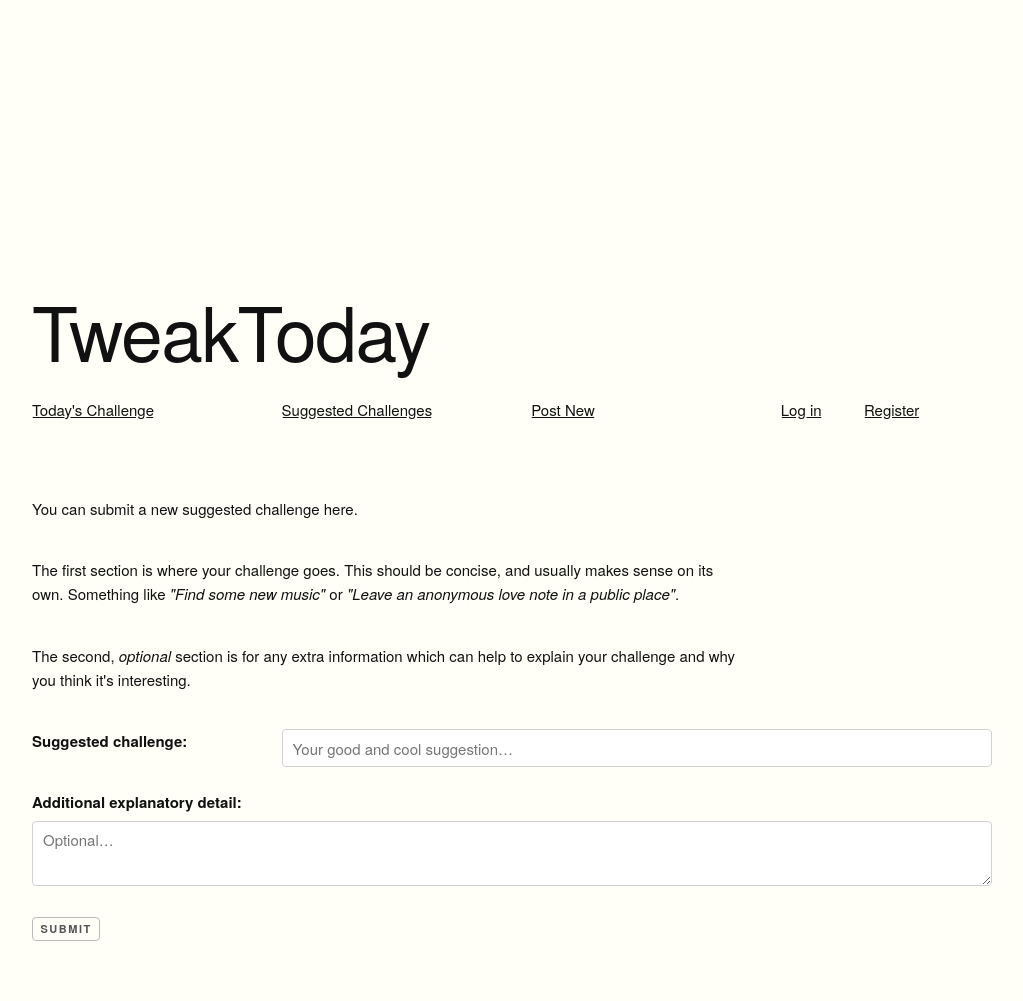
After one commit to probablytom/tweaktoday, a Django app: template tt_core/templates/tt_core/new_suggestion.html in a window 1280 px wide. The commit adds this page. Shown: the whole page, without its empty margins (128-1151 px from the left). Run offline with Django 3.2, Linux system fonts and the light colour scheme; the template is opened without the code that fills it, so the values that code supplies are empty; some libraries are stand-ins or nearby versions.

Commit message:
Added ability to post new challenges, embossed important information, sorted suggestions by votes, implemented voting

```diff
--- a/tt_core/static/tt_core/skeleton.css
+++ b/tt_core/static/tt_core/skeleton.css
@@ -185,6 +185,9 @@ h6 { font-size: 1.5rem; line-height: 1.6;  letter-spacing: 0; }
 p {
   margin-top: 0; }
 
+.embossed {
+  background-color: #ebebe5;
+}
 
 /* Links
 –––––––––––––––––––––––––––––––––––––––––––––––––– */
--- a/tt_core/templates/tt_core/login.html
+++ b/tt_core/templates/tt_core/login.html
@@ -6,6 +6,10 @@
 
 <p>Input your registered username and password below to log in.</p>
 
+{% if form.errors %}
+<strong>{{form.errors}}</strong>
+{% endif %}
+
 <form action="{% url 'tt_core:login' %}" method="post">
     {% csrf_token %}
     {{form}}
--- /dev/null
+++ b/tt_core/templates/tt_core/new_suggestion.html
@@ -0,0 +1,58 @@
+{% extends 'tt_core/base.html' %}
+
+{% block content %}
+
+<div class="row">
+    <div class="nine columns">
+        <p>You can submit a new suggested challenge here.</p>
+    </div>
+</div>
+
+<div class="row">
+    <div class="nine columns">
+        <p>The first section is where your challenge goes. This should be concise, and usually makes sense on its own. Something like <i>"Find some new music"</i> or <i>"Leave an anonymous love note in a public place"</i>.</p>
+    </div>
+</div>
+
+<div class="row">
+    <div class="nine columns">
+        <p>The second, <i>optional</i> section is for any extra information which can help to explain your challenge and why you think it's interesting.</p>
+    </div>
+</div>
+
+{% if error %}
+<div class="row">
+    <div class="nine columns">
+        <strong>{{error}}</strong>
+    </div>
+</div>
+{% endif %}
+
+<form action="{% url 'tt_core:suggest_new_task'%}" method="post">
+
+    {% csrf_token %}
+    <div class="row">
+        <div class="three columns">
+            <label for="suggestion_text">Suggested challenge:</label>
+        </div>
+        <div class="nine columns">
+            <input type="text" id="suggestion_text" class="u-full-width" placeholder="Your good and cool suggestion…" name="suggestion_text">
+        </div>
+    </div>
+    <div class="row">
+<!--        <div class="three columns">-->
+            <label for="explainer_text">Additional explanatory detail:</label>
+<!--        </div>-->
+<!--        <div class="nine columns">-->
+        <textarea class="u-full-width" placeholder="Optional…" id="explainer_text" name="explainer_text"></textarea>
+<!--        </div>-->
+    </div>
+    <div class="row">
+        <div class="three columns">
+            <input type="submit" value="Submit">
+        </div>
+    </div>
+
+</form>
+
+{% endblock %}
```
Also changed, not shown: tt_core/models.py (+7 -0 lines), tt_core/templates/tt_core/index.html (+7 -1 lines), tt_core/templates/tt_core/suggestions.html (+16 -5 lines), tt_core/views.py (+27 -5 lines).
